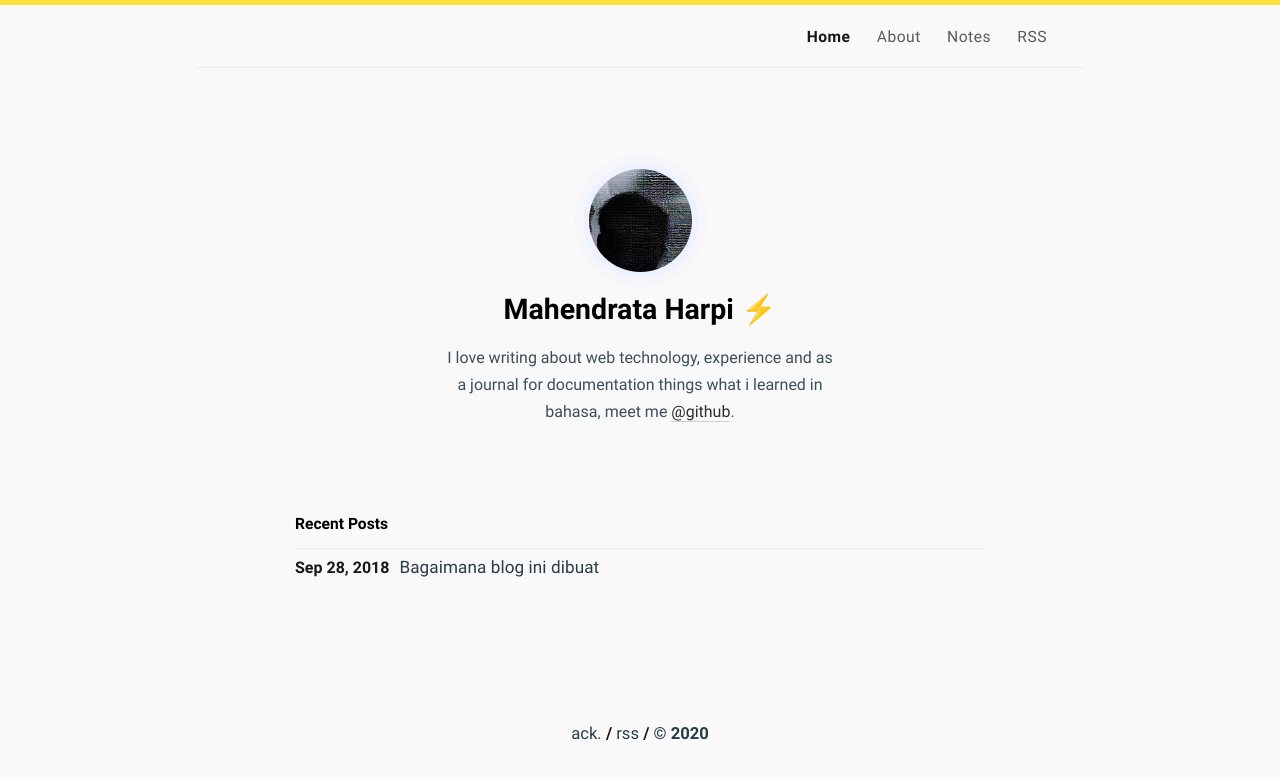
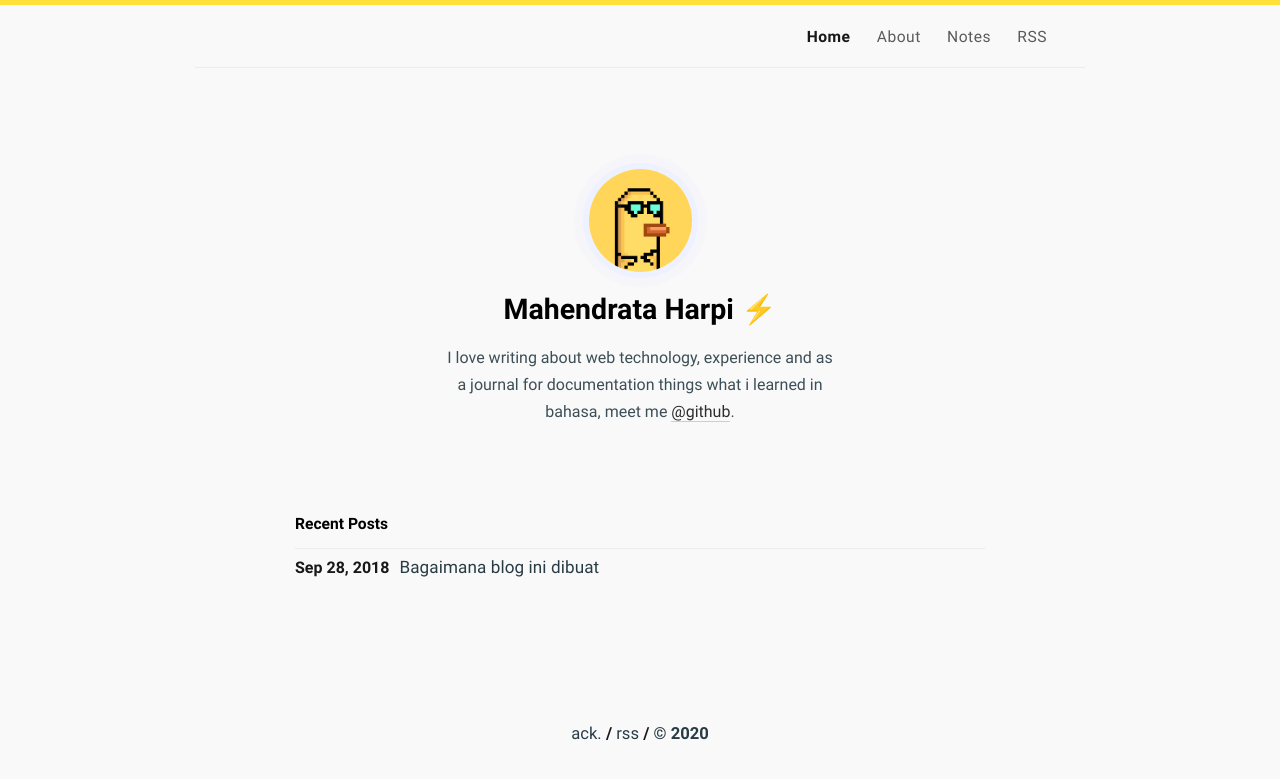
Before and after one commit to piharpi/piharpi.com, a Jekyll site: the page built from index.md, in a window 1280 px wide. Shown: the top 779 px of the page. Built offline with Jekyll 4.4.1, drawn with Linux system fonts in a browser that asks for light colours; some web fonts are replaced.

Commit message:
new year, new avatar

```diff
--- a/_config.yml
+++ b/_config.yml
@@ -12,7 +12,7 @@ author:
   name: Mahendrata Harpi
   username: piharpi
   email: justharpi@gmail.com
-  avatar: "/assets/img/20749264.jpeg"
+  avatar: "/assets/img/avatar.png"
 
 # Url settings
 url: https://piharpi.com
```
Also changed, not shown: assets/img/avatar.png (added), assets/img/bukan-aku.jpg (renamed from assets/img/avatar.jpg), assets/img/ini-aku.jpeg (renamed from assets/img/20749264.jpeg).
